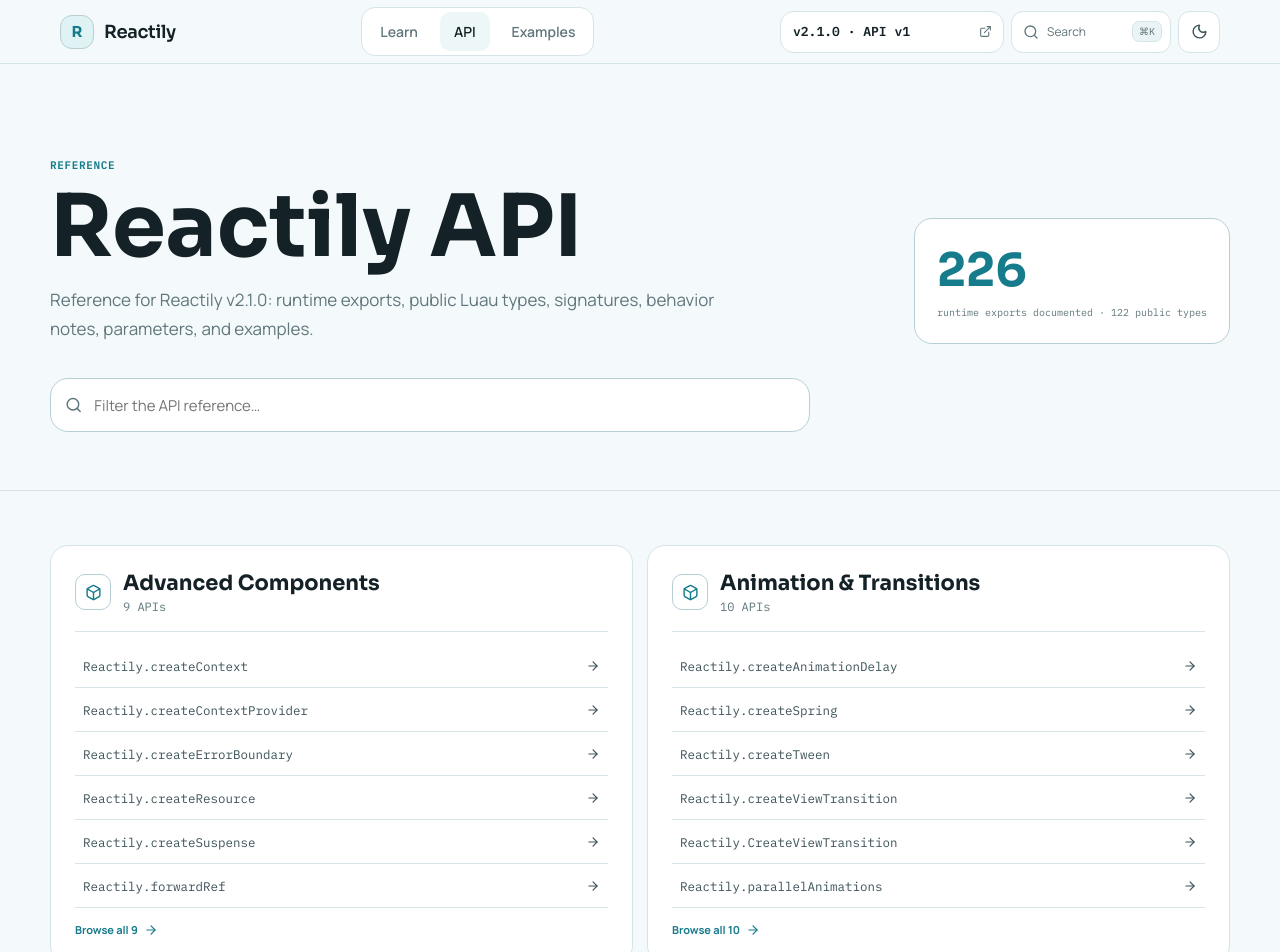
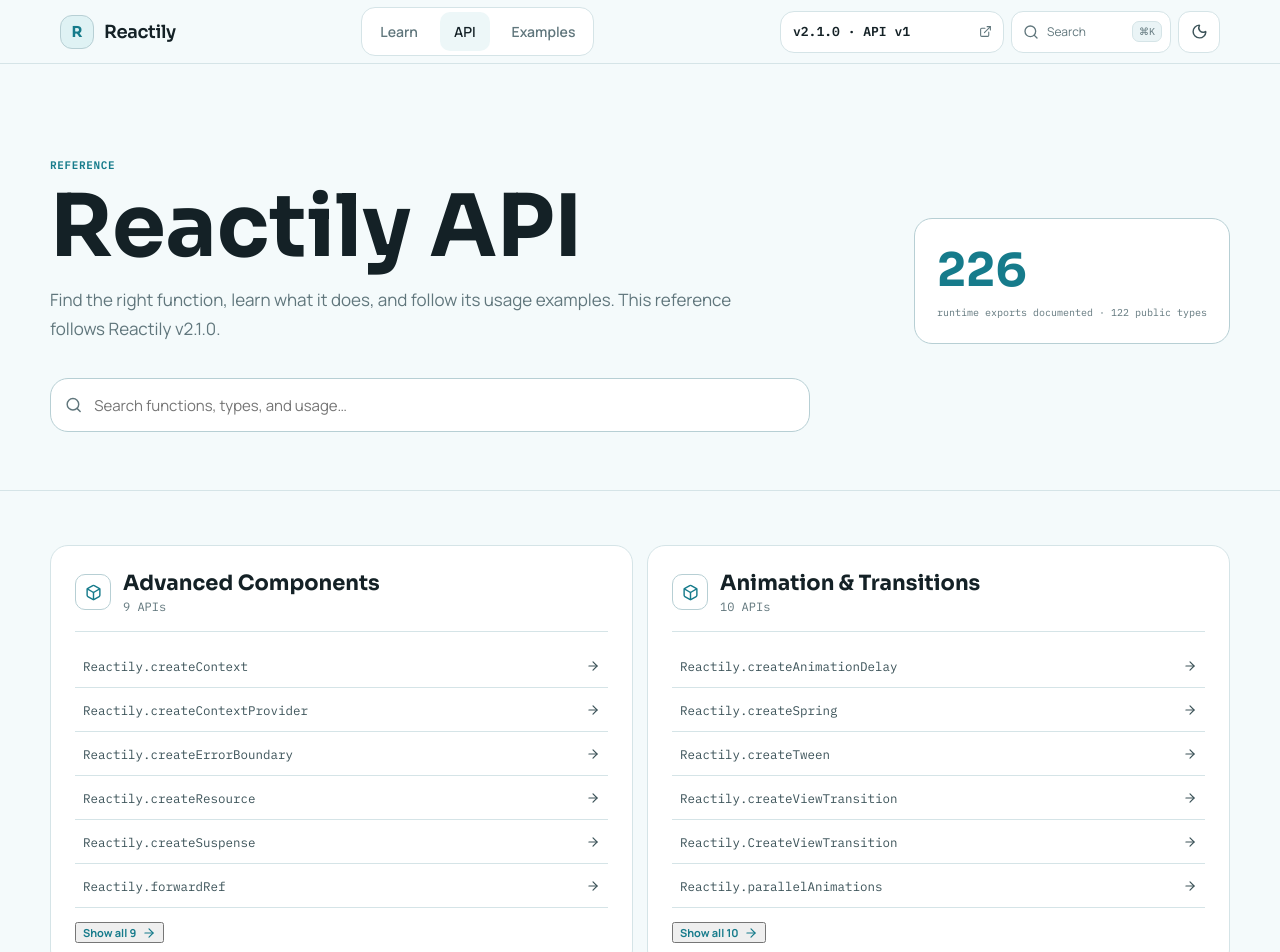
Before and after one commit to lily-studios/Reactily, a React (Vite) app in the folder reactily-website/: page /api in a window 1280 px wide. Shown: the top 952 px of the page. Built offline with nearby package versions, Linux system fonts and the light colour scheme.

Commit message:
docs(api): make all API entries discoverable with expandable searchable groups

```diff
--- a/reactily-website/src/pages/ApiPage.tsx
+++ b/reactily-website/src/pages/ApiPage.tsx
@@ -7,6 +7,7 @@ import { reactilyRuntime } from "../lib/runtime";
 
 export function ApiPage() {
   const [query, setQuery] = useState("");
+  const [expanded, setExpanded] = useState<ReadonlySet<string>>(() => new Set());
 
   const groups = useMemo(() => {
     const normalized = query.trim().toLowerCase();
@@ -19,6 +20,15 @@ export function ApiPage() {
       .filter((group) => group.docs.length > 0 || group.label.toLowerCase().includes(normalized));
   }, [query]);
 
+  const toggleGroup = (id: string): void => {
+    setExpanded((current) => {
+      const next = new Set(current);
+      if (next.has(id)) next.delete(id);
+      else next.add(id);
+      return next;
+    });
+  };
+
   return (
     <main className="apiPage">
       <section className="apiHero">
@@ -27,7 +37,7 @@ export function ApiPage() {
           <div className="apiHeroGrid">
             <div>
               <h1>Reactily API</h1>
-              <p>Reference for Reactily v{reactilyRuntime.version}: runtime exports, public Luau types, signatures, behavior notes, parameters, and examples.</p>
+              <p>Find the right function, learn what it does, and follow its usage examples. This reference follows Reactily v{reactilyRuntime.version}.</p>
             </div>
             <div className="apiStatCard">
               <strong>{reactilyRuntime.apiExportCount}</strong>
@@ -36,12 +46,12 @@ export function ApiPage() {
           </div>
           <label className="apiSearch">
             <Search size={18} />
-            <input value={query} onChange={(event: ChangeEvent<HTMLInputElement>) => setQuery(event.target.value)} placeholder="Filter the API reference…" />
+            <input type="search" aria-label="Search APIs" value={query} onChange={(event: ChangeEvent<HTMLInputElement>) => setQuery(event.target.value)} placeholder="Search functions, types, and usage…" />
           </label>
         </div>
       </section>
 
-      <section className="container apiGroupsGrid">
+      <section className="container apiGroupsGrid" aria-label="API categories">
         {groups.map((group) => (
           <article className="apiGroupCard" key={group.id}>
             <div className="apiGroupHeader">
@@ -52,16 +62,16 @@ export function ApiPage() {
               </div>
             </div>
             <div className="apiFunctionList">
-              {group.docs.slice(0, 6).map((doc) => (
+              {(query.trim() || expanded.has(group.id) ? group.docs : group.docs.slice(0, 6)).map((doc) => (
                 <Link key={doc.id} to={doc.slug}>
                   <code>{doc.title}</code><ArrowRight size={14} />
                 </Link>
               ))}
             </div>
-            {group.docs.length > 6 ? (
-              <Link className="apiMore" to={group.docs[0]?.slug ?? "/docs/intro"}>
-                Browse all {group.docs.length} <ArrowRight size={14} />
-              </Link>
+            {group.docs.length > 6 && !query.trim() ? (
+              <button type="button" className="apiMore" aria-expanded={expanded.has(group.id)} onClick={() => toggleGroup(group.id)}>
+                {expanded.has(group.id) ? "Show fewer" : `Show all ${group.docs.length}`} <ArrowRight size={14} />
+              </button>
             ) : null}
           </article>
         ))}
```
